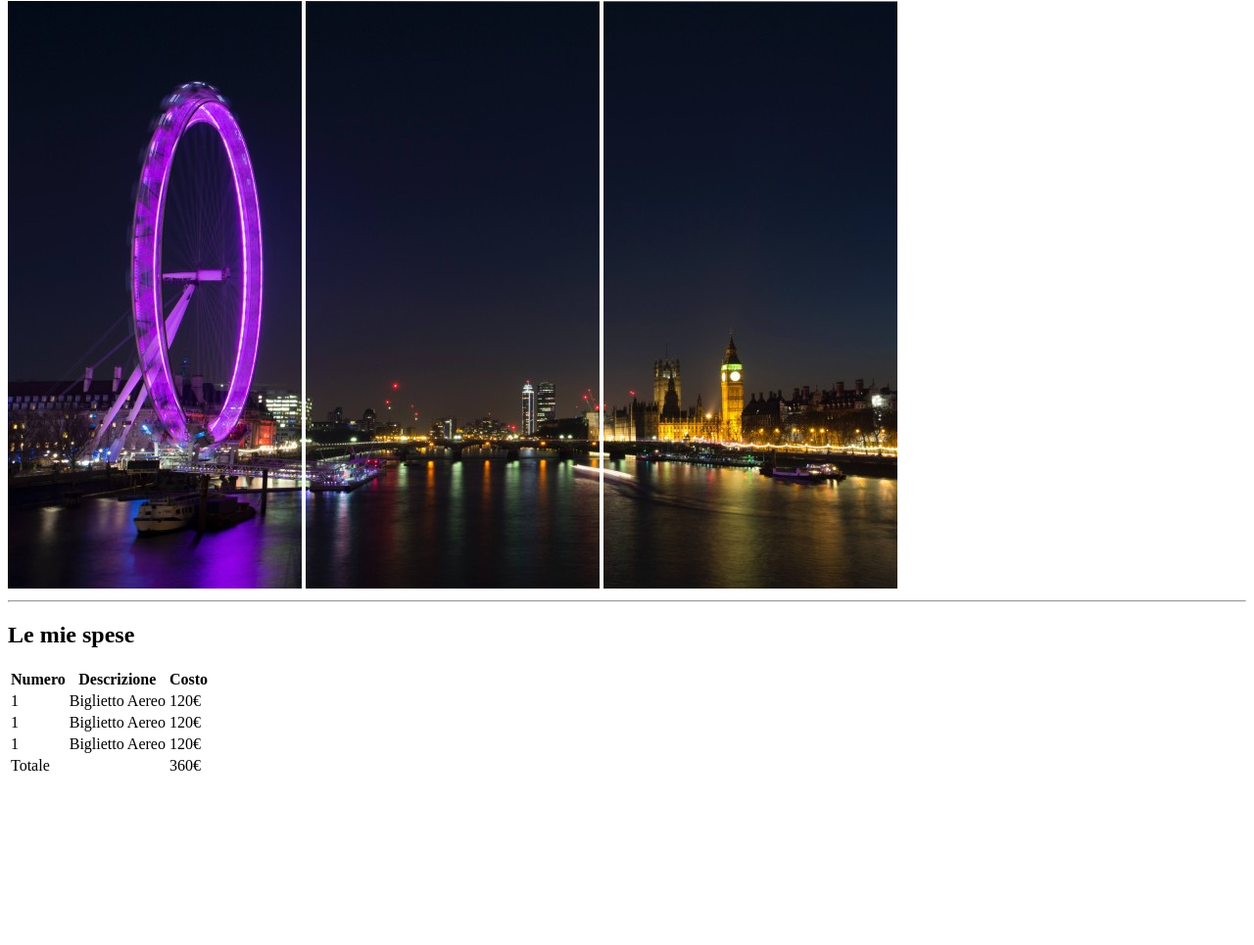
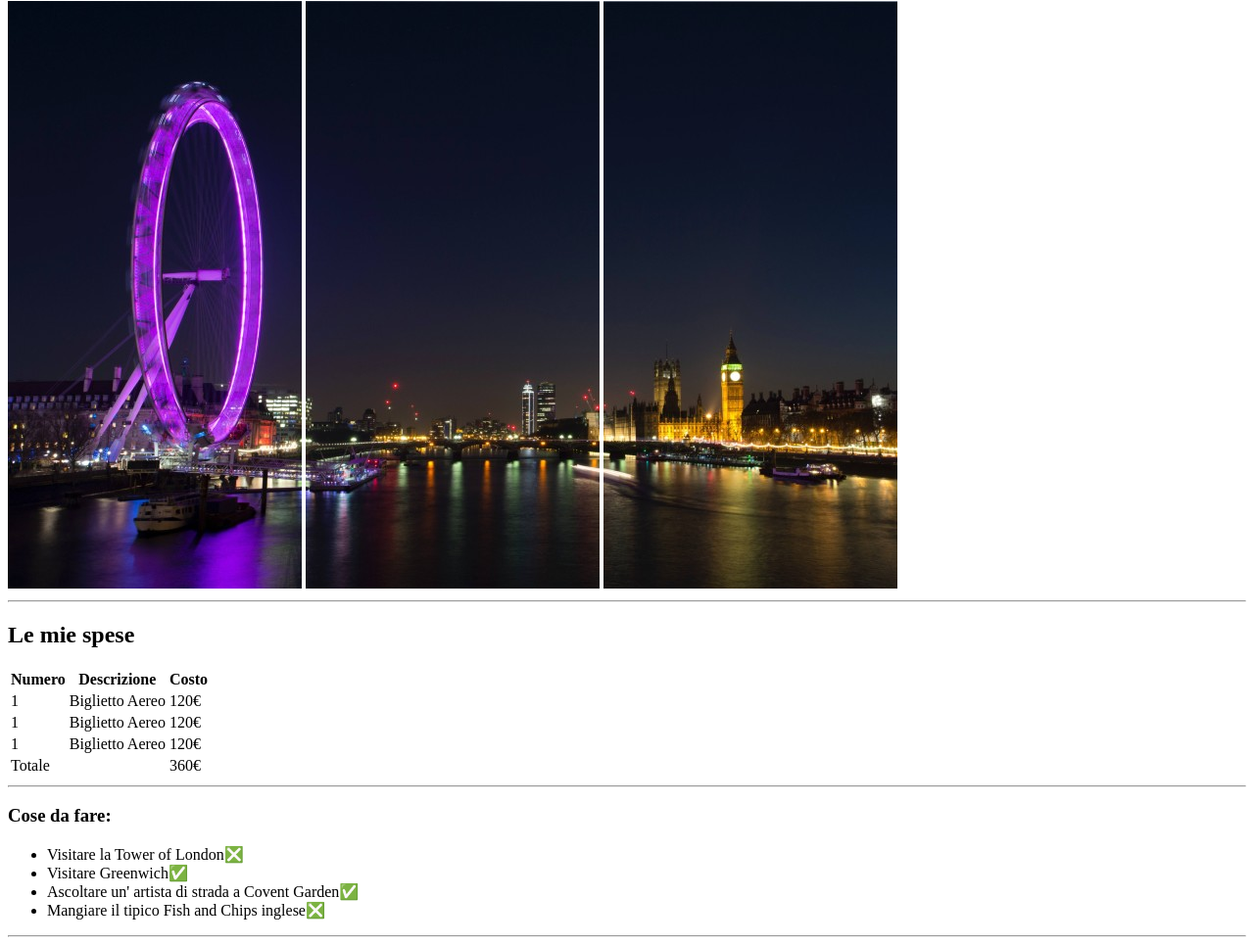
Before and after one commit to FrancescoSisti/html-london-trip, a plain HTML site: page index.html in a window 1280 px wide. Shown: the part 79-1044 px from the top of the page at 98% size. Before the commit the page ends 881 px from the top, so only its background shows below. Drawn offline with Linux system fonts and the light colour scheme.

Commit message:
added new section

```diff
--- a/index.html
+++ b/index.html
@@ -22,6 +22,7 @@
     </header>
 
     <main>
+        <!-- Tabella dei costi -->
         <h2>Le mie spese</h2>
         <table>
             <thead>
@@ -53,6 +54,21 @@
                 </tr>
             </tbody>
         </table>
+
+        <hr>
+
+        <!-- Lista non numerata con le cose da fare -->
+        <h3>Cose da fare:</h3>
+        <ul>
+            <li>Visitare la Tower of London&#10062</li>
+            <li>Visitare Greenwich&#9989</li>
+            <li>Ascoltare un' artista di strada a Covent Garden&#9989</li>
+            <li>Mangiare il tipico Fish and Chips inglese&#10062</li>
+        </ul>
+
+        <hr>
+
+
     </main>
 
 </body>
```
